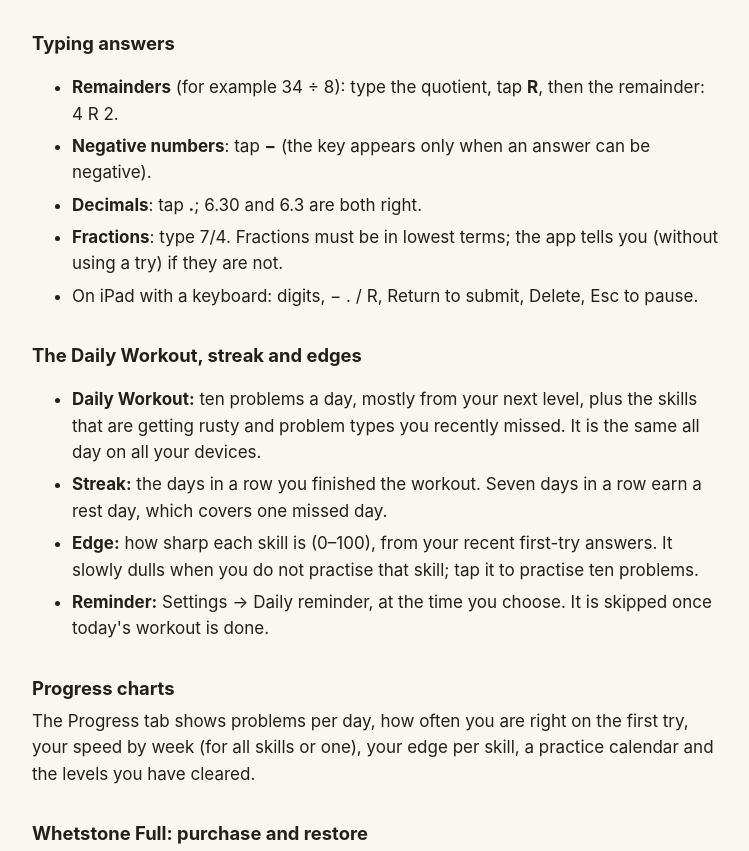
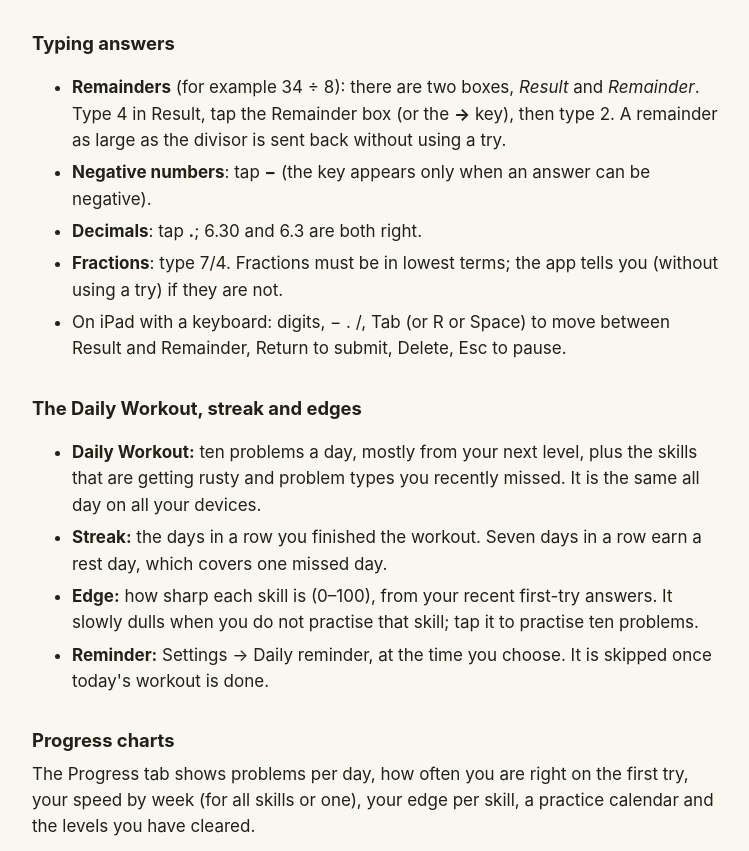
Before and after one commit to m42cococa/whetstone, a plain HTML site: page index.html in a window 1280 px wide. Shown: the part 1260-2111 px from the top of the page, without its empty margins (264-1013 px from the left). Drawn offline with Linux system fonts and the light colour scheme.

Commit message:
Support page: remainders use two boxes; keyboard keys brought up to date
Co-Authored-By: Claude Fable 5.2 <noreply@anthropic.com>

```diff
--- a/index.html
+++ b/index.html
@@ -56,12 +56,15 @@ Long-press a level to see your best score and time.</li>
 
 <h2 id="answers">Typing answers</h2>
 <ul>
-<li><strong>Remainders</strong> (for example 34 ÷ 8): type the quotient, tap <strong>R</strong>, then the remainder: 4 R 2.</li>
+<li><strong>Remainders</strong> (for example 34 ÷ 8): there are two boxes, <em>Result</em> and <em>Remainder</em>.
+Type 4 in Result, tap the Remainder box (or the <strong>→</strong> key), then type 2. A remainder as large as the
+divisor is sent back without using a try.</li>
 <li><strong>Negative numbers</strong>: tap <strong>−</strong> (the key appears only when an answer can be negative).</li>
 <li><strong>Decimals</strong>: tap <strong>.</strong>; 6.30 and 6.3 are both right.</li>
 <li><strong>Fractions</strong>: type 7/4. Fractions must be in lowest terms; the app tells you (without using a try)
 if they are not.</li>
-<li>On iPad with a keyboard: digits, − . / R, Return to submit, Delete, Esc to pause.</li>
+<li>On iPad with a keyboard: digits, − . /, Tab (or R or Space) to move between Result and Remainder, Return to
+submit, Delete, Esc to pause.</li>
 </ul>
 
 <h2 id="today">The Daily Workout, streak and edges</h2>
```
